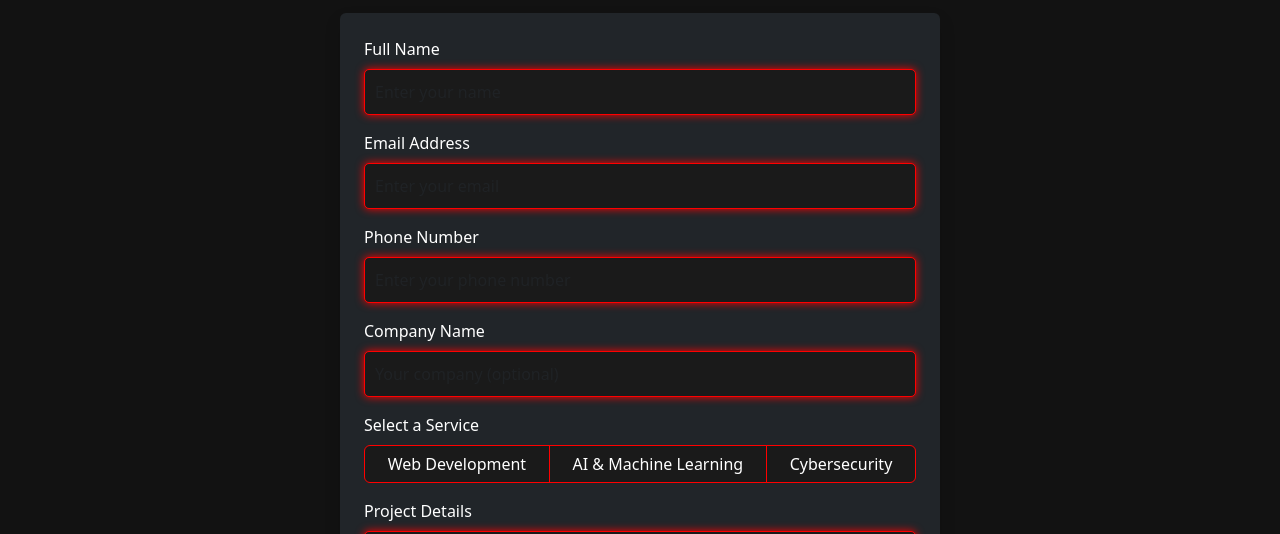
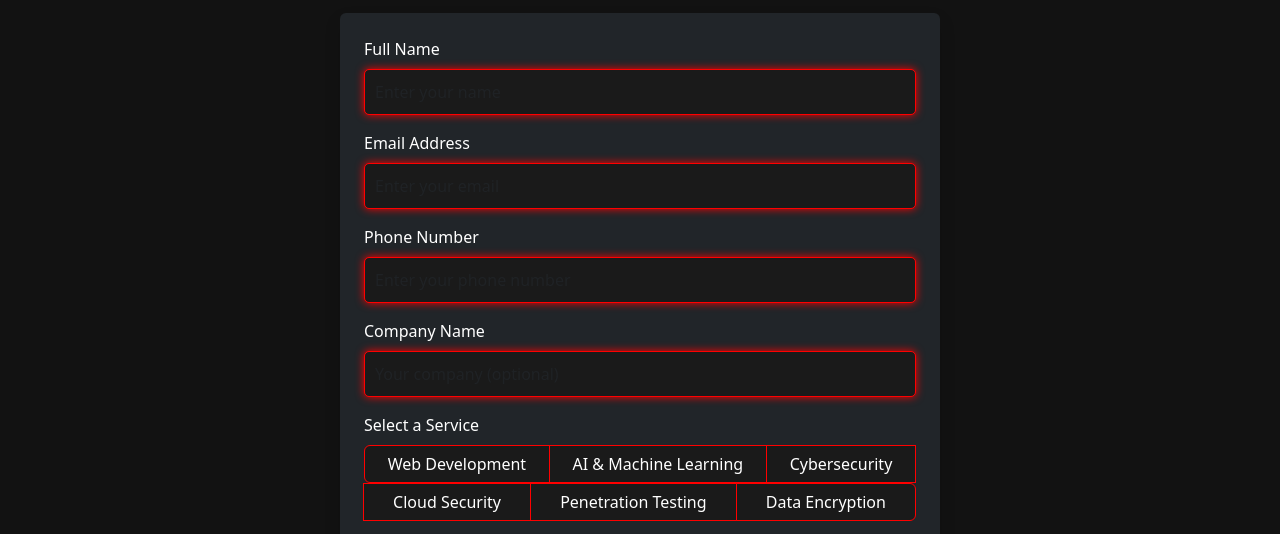
Before and after one commit to RaoufMadaniw/R-cybertech-website, a plain HTML site: page contact.html in a window 1280 px wide. Shown: the part 188-722 px from the top of the page. Drawn offline with nearby package versions, Linux system fonts and the light colour scheme.

Commit message:
Update contact.html

```diff
--- a/contact.html
+++ b/contact.html
@@ -18,47 +18,44 @@
 
         <div class="contact-box p-4 bg-dark text-white rounded shadow">
             <form class="contact-form">
-                <!-- Full Name -->
                 <div class="mb-3">
                     <label for="name" class="form-label">Full Name</label>
                     <input type="text" class="form-control" id="name" placeholder="Enter your name" required>
                 </div>
 
-                <!-- Email Address -->
                 <div class="mb-3">
                     <label for="email" class="form-label">Email Address</label>
                     <input type="email" class="form-control" id="email" placeholder="Enter your email" required>
                 </div>
 
-                <!-- Phone Number -->
                 <div class="mb-3">
                     <label for="phone" class="form-label">Phone Number</label>
                     <input type="tel" class="form-control" id="phone" placeholder="Enter your phone number">
                 </div>
 
-                <!-- Company Name -->
                 <div class="mb-3">
                     <label for="company" class="form-label">Company Name</label>
                     <input type="text" class="form-control" id="company" placeholder="Your company (optional)">
                 </div>
 
-                <!-- Service Selection with Toggle Effect -->
+                <!-- Updated Service Selection with New Services -->
                 <div class="mb-3">
                     <label class="form-label">Select a Service</label>
-                    <div class="btn-group d-flex" role="group" id="service-selection">
+                    <div class="btn-group d-flex flex-wrap" role="group" id="service-selection">
                         <button type="button" class="btn btn-outline-primary flex-fill" data-service="Web Development">Web Development</button>
                         <button type="button" class="btn btn-outline-primary flex-fill" data-service="AI & Machine Learning">AI & Machine Learning</button>
                         <button type="button" class="btn btn-outline-primary flex-fill" data-service="Cybersecurity">Cybersecurity</button>
+                        <button type="button" class="btn btn-outline-primary flex-fill" data-service="Cloud Security">Cloud Security</button>
+                        <button type="button" class="btn btn-outline-primary flex-fill" data-service="Penetration Testing">Penetration Testing</button>
+                        <button type="button" class="btn btn-outline-primary flex-fill" data-service="Data Encryption">Data Encryption</button>
                     </div>
                 </div>
 
-                <!-- Message Box -->
                 <div class="mb-3">
                     <label for="message" class="form-label">Project Details</label>
                     <textarea class="form-control" id="message" rows="5" placeholder="Tell us about your project" required></textarea>
                 </div>
 
-                <!-- Submit Button -->
                 <button type="submit" class="btn btn-danger w-100">Submit Request</button>
             </form>
         </div>
@@ -68,20 +65,26 @@
         © 2025 R-CyberTech. All rights reserved.
     </footer>
 
-    <!-- Bootstrap JS (Ensures navbar toggle and form behavior works) -->
+    <!-- Bootstrap JS -->
     <script src="https://cdn.jsdelivr.net/npm/bootstrap@5.3.0/dist/js/bootstrap.bundle.min.js"></script>
 
     <script>
-        // Load Navbar and ensure it initializes properly
+        // Load Navbar and ensure Bootstrap JavaScript is properly applied
         fetch('navbar.html')
         .then(response => response.text())
         .then(data => {
             document.getElementById('navbar-container').innerHTML = data;
 
-            // Ensure Bootstrap navbar toggle works after loading dynamically
-            const script = document.createElement("script");
-            script.src = "https://cdn.jsdelivr.net/npm/bootstrap@5.3.0/dist/js/bootstrap.bundle.min.js";
-            document.body.appendChild(script);
+            // Ensure Bootstrap navbar toggle works after dynamically loading it
+            document.addEventListener("click", function (event) {
+                const navbarToggler = document.querySelector(".navbar-toggler");
+                const navbarCollapse = document.querySelector(".navbar-collapse");
+
+                if (navbarToggler && event.target === navbarToggler) {
+                    navbarCollapse.classList.toggle("show");
+                }
+            });
+
         })
         .catch(error => console.error('Error loading the navbar:', error));
 
```
